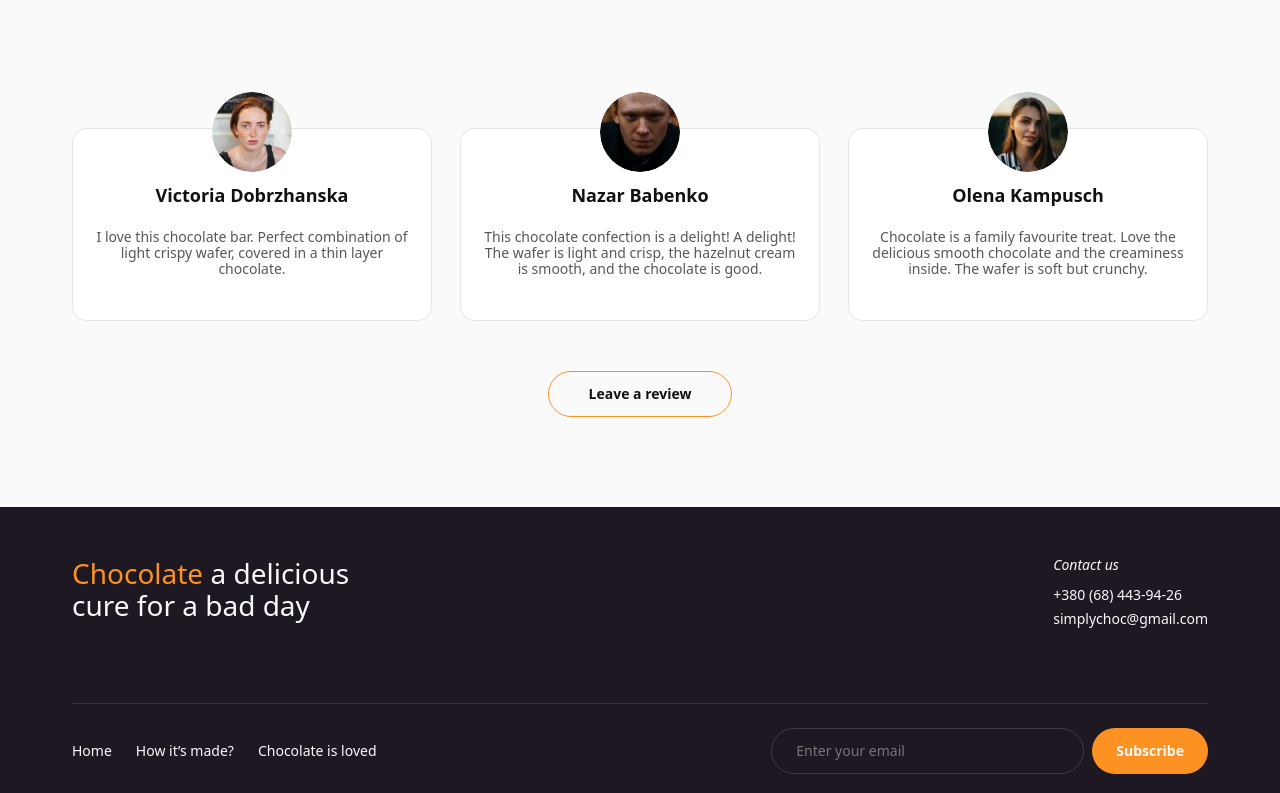
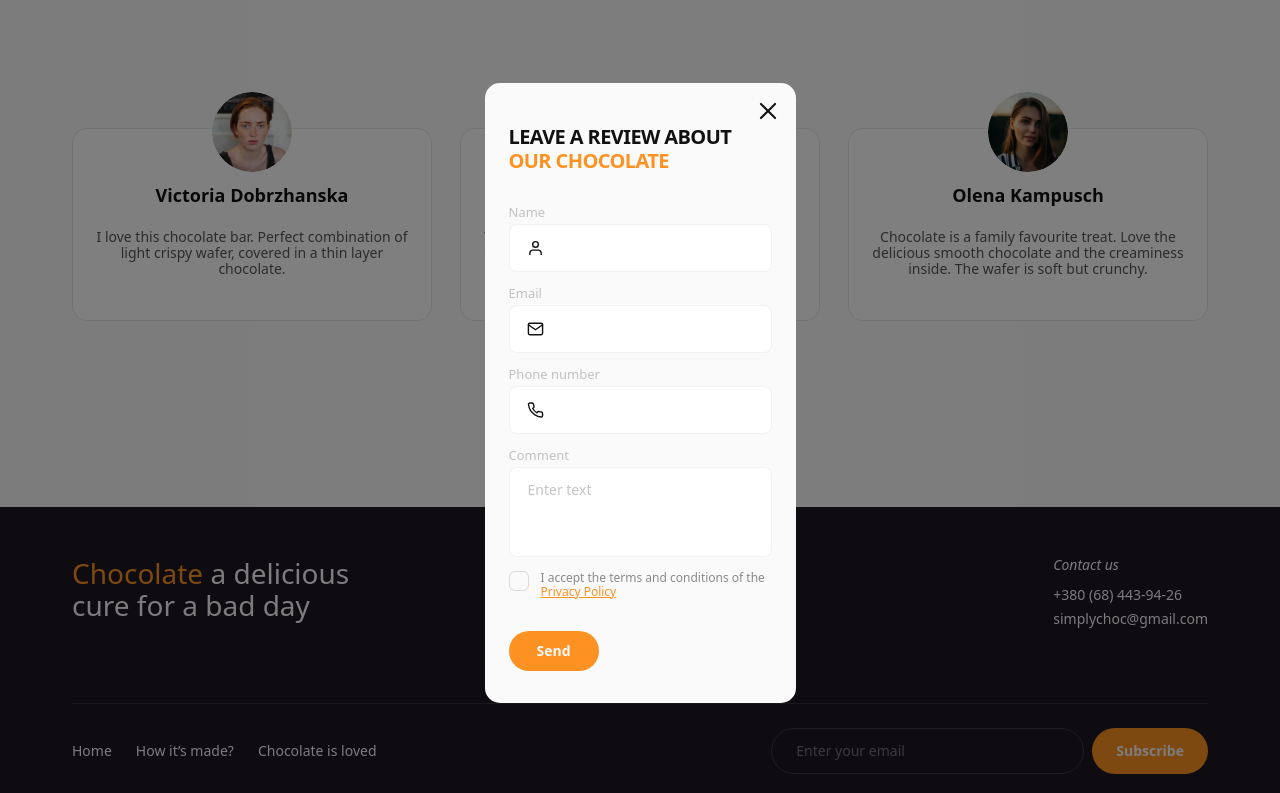
Before and after one commit to Diamond-FoxUA/simply-chocolate, a website built with Vite: page src/index.html in a window 1280 px wide. Both pictures are taken after a click on the button "Leave a review". Shown: the part 2350-3143 px from the top of the page. Built offline with nearby package versions, Linux system fonts and the light colour scheme.

Commit message:
style: add modal styles

```diff
--- a/src/css/base.css
+++ b/src/css/base.css
@@ -5,11 +5,11 @@
 
   /* colors */
 
-	--black: #111;
-	--orange: #fd9222;
-	--violet: #1e1823;
+  --black: #111;
+  --orange: #fd9222;
+  --violet: #1e1823;
   --cream: #fcf1e0;
-	--white: #fafafa;
+  --white: #fafafa;
 
   color: var(--black);
   background-color: var(--white);
@@ -80,6 +80,6 @@ body.modal-open {
   margin: -1px;
   overflow: hidden;
   clip: rect(0 0 0 0);
-  white-space: nowrap; /* Adds extra class for focus handling */
+  white-space: nowrap;
   border: 0;
 }
--- a/src/css/modal.css
+++ b/src/css/modal.css
@@ -0,0 +1,204 @@
+.backdrop {
+  position: fixed;
+  top: 0;
+  width: 100vw;
+  height: 100vh;
+
+  background-color: #00000080;
+
+  display: flex;
+  justify-content: center;
+  align-items: center;
+}
+
+.modal-container {
+  position: relative;
+  background-color: var(--white);
+  padding: 32px 24px;
+
+  border-radius: 15px;
+  width: 311px;
+}
+
+.modal-close-btn {
+  position: absolute;
+  top: 14px;
+  right: 14px;
+  width: 28px;
+  height: 28px;
+  border: none;
+  background: none;
+  cursor: pointer;
+
+  display: flex;
+  align-items: center;
+  justify-content: center;
+
+  transition: transform 250ms cubic-bezier(0.4, 0, 0.2, 1);
+}
+
+.modal-close-btn:hover,
+.modal-close-btn:focus {
+  transform: scale(1.1);
+}
+
+.modal-close-btn::before,
+.modal-close-btn::after {
+  content: '';
+  position: absolute;
+  width: 22px;
+  height: 2px;
+  background-color: var(--black);
+  border-radius: 2px;
+
+  transition: background-color 250ms cubic-bezier(0.4, 0, 0.2, 1);
+}
+
+.modal-close-btn::before {
+  transform: rotate(45deg);
+}
+
+.modal-close-btn::after {
+  transform: rotate(-45deg);
+}
+
+.modal-close-btn:hover::before,
+.modal-close-btn:hover::after {
+  background-color: var(--orange);
+}
+
+.modal-heading {
+  font-size: 20px;
+  font-weight: 600;
+  text-transform: uppercase;
+
+  line-height: 120%;
+  letter-spacing: -0.03em;
+
+  max-width: 258px;
+  margin-top: 10px;
+  margin-bottom: 32px;
+}
+
+.modal-form-item {
+  width: 100%;
+}
+
+.modal-form-label {
+  font-size: 13px;
+  color: rgba(64, 64, 64, 0.3);
+
+  display: block;
+  margin-bottom: 4px;
+}
+
+.form-input-container {
+  position: relative;
+  width: 100%;
+}
+
+.modal-form-input,
+.form-textarea {
+  display: block;
+  width: 100%;
+  padding: 15px 20px 15px 43px;
+
+  outline: none;
+  border: 1.5px solid rgba(17, 17, 17, 0.05);
+  border-radius: 8px;
+
+  transition: border-color 250ms cubic-bezier(0.4, 0, 0.2, 1);
+}
+
+.modal-form-input:focus,
+.form-textarea:focus {
+  border-color: var(--orange);
+}
+
+.modal-form-input:focus + .form-input-icon {
+  stroke: var(--orange);
+}
+
+.form-input-icon {
+  position: absolute;
+  top: 50%;
+  left: 18px;
+
+  transform: translateY(-50%);
+  fill: none;
+  stroke: var(--black);
+
+  transition: stroke 250ms cubic-bezier(0.4, 0, 0.2, 1);
+}
+
+.modal-form-item {
+  margin-bottom: 14px;
+}
+
+.form-textarea {
+  resize: none;
+  padding: 14px 18px;
+  height: 90px;
+}
+
+.form-textarea::placeholder {
+  color: rgba(64, 64, 64, 0.3);
+}
+
+.modal-form-label-privacy {
+  display: flex;
+  align-content: center;
+  font-size: 12px;
+  color: rgba(64, 64, 64, 0.6);
+
+  gap: 12px;
+}
+
+.checkbox {
+  display: inline-flex;
+  justify-content: center;
+  align-items: center;
+  fill: transparent;
+  flex-shrink: 0;
+
+  width: 20px;
+  height: 20px;
+  border: 1px solid rgba(17, 17, 17, 0.14);
+  border-radius: 6px;
+
+  transition: border 250ms cubic-bezier(0.4, 0, 0.2, 1),
+    background-color 250ms cubic-bezier(0.4, 0, 0.2, 1),
+    fill 250ms cubic-bezier(0.4, 0, 0.2, 1);
+}
+
+.checkbox-text a {
+  color: var(--orange);
+  text-decoration: underline;
+}
+
+.hidden-checkbox:checked + .modal-form-label-privacy > .checkbox {
+  border: none;
+  background-color: var(--orange);
+  fill: var(--white);
+}
+
+.modal-form-btn {
+  display: block;
+  padding: 12px 28px;
+  border: none;
+  border-radius: 100px;
+
+  font-weight: 600;
+  color: var(--white);
+  background-color: var(--orange);
+
+  margin-top: 32px;
+
+  transition: color 250ms cubic-bezier(0.4, 0, 0.2, 1),
+    background-color 250ms cubic-bezier(0.4, 0, 0.2, 1);
+}
+
+.modal-form-btn:hover {
+  color: var(--orange);
+  background-color: var(--cream);
+}
--- a/src/css/styles.css
+++ b/src/css/styles.css
@@ -11,3 +11,4 @@
 @import url('./made.css');
 @import url('./feedbacks.css');
 @import url('./footer.css');
+@import url('./modal.css');
--- a/src/js/modal.js
+++ b/src/js/modal.js
@@ -1,12 +1,11 @@
 const reviewBtnEl = document.querySelector('[data-modal-open]');
+const backdropEl = document.querySelector('.backdrop');
 const modalEl = document.querySelector('[data-modal]');
 const bodyEl = document.querySelector('body');
 
-reviewBtnEl.addEventListener('click', openModal);
-
 const modalMarkup = `
   <div class="modal-container">
-    <button class="modal-close-btn">
+    <button class="modal-close-btn" data-modal-close>
       <svg class="modal-close-btn-icon" width="28" height="28">
         <use href="/img/sprite.svg#icon-menu"></use>
       </svg>
@@ -19,7 +18,7 @@ const modalMarkup = `
       <div class="modal-form-item">
         <label class="modal-form-label" for="user-name">Name</label>
         <div class="form-input-container">
-          <input class="modal-form-input" type="text" id="user-name" />
+          <input class="modal-form-input" type="text" id="user-name" required />
           <svg class="form-input-icon" width="17" height="17">
             <use href="/img/sprite.svg#icon-user"></use>
           </svg>
@@ -28,7 +27,7 @@ const modalMarkup = `
       <div class="modal-form-item">
         <label class="modal-form-label" for="user-email">Email</label>
           <div class="form-input-container">
-            <input class="modal-form-input" type="email" id="user-email" />
+            <input class="modal-form-input" type="email" id="user-email" required />
             <svg class="form-input-icon" width="17" height="17">
               <use href="/img/sprite.svg#icon-mail"></use>
             </svg>
@@ -37,7 +36,7 @@ const modalMarkup = `
       <div class="modal-form-item">
         <label class="modal-form-label" for="user-phone">Phone number</label>
         <div class="form-input-container">
-          <input class="modal-form-input" type="tel" id="user-phone" />
+          <input class="modal-form-input" type="tel" id="user-phone" required />
           <svg class="form-input-icon" width="17" height="17">
             <use href="/img/sprite.svg#icon-phone"></use>
           </svg>
@@ -46,25 +45,39 @@ const modalMarkup = `
       <div class="modal-form-item">
         <label class="modal-form-label" for="user-message">Comment</label>
         <textarea
+          class="form-textarea"
           name="user-message"
           id="user-message"
           placeholder="Enter text"
         ></textarea>
       </div>
       <div class="modal-form-item form-item-checkbox">
-        <input class="modal-form-input" type="checkbox" value="true" name="user-privacy" id="user-privacy">
-        <label class="modal-form-label" for="user-privacy">
+        <input class="hidden-checkbox visually-hidden" type="checkbox" value="true" name="user-privacy" id="user-privacy" required>
+        <label class="modal-form-label-privacy" for="user-privacy">
           <span class="checkbox">
-            <svg class="checkbox-icon" width="20" height="20">
+            <svg class="checkbox-icon" width="10" height="10">
               <use href="/img/sprite.svg#icon-check"></use>
             </svg>
           </span>
           <span class="checkbox-text">I accept the terms and conditions of the <a href="" class="checkbox-link">Privacy Policy</a></span>
         </label>
       </div>
+      <button class="modal-form-btn" type="submit">Send</button>
     </form>
   </div>`
 
-function openModal() {
-  modalEl.insertAdjacentHTML('beforeend', modalMarkup);
+modalEl.insertAdjacentHTML('beforeend', modalMarkup);
+
+const modalCloseBtnEl = document.querySelector('[data-modal-close]');
+
+reviewBtnEl.addEventListener('click', toggleModal);
+modalCloseBtnEl.addEventListener('click', toggleModal);
+
+function toggleModal() {
+  backdropEl.classList.toggle('hidden');
+  if(backdropEl.classList.contains('hidden')) {
+    bodyEl.classList.remove('modal-open');
+    return;
+  }
+  bodyEl.classList.add('modal-open');
 }
--- a/src/partials/modal.html
+++ b/src/partials/modal.html
@@ -1,3 +1,3 @@
-<div class="backdrop" data-modal>
+<div class="backdrop hidden" data-modal>
   <div class="modal"></div>
 </div>
```
